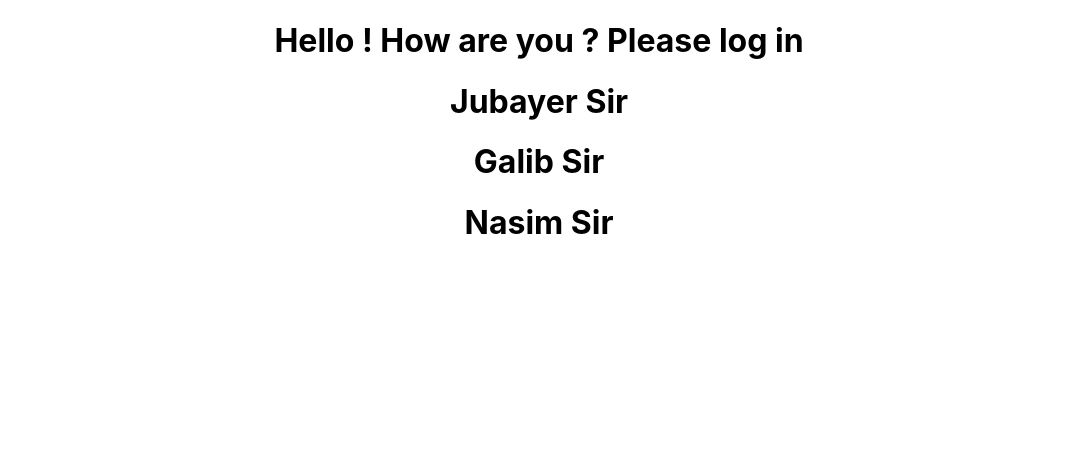
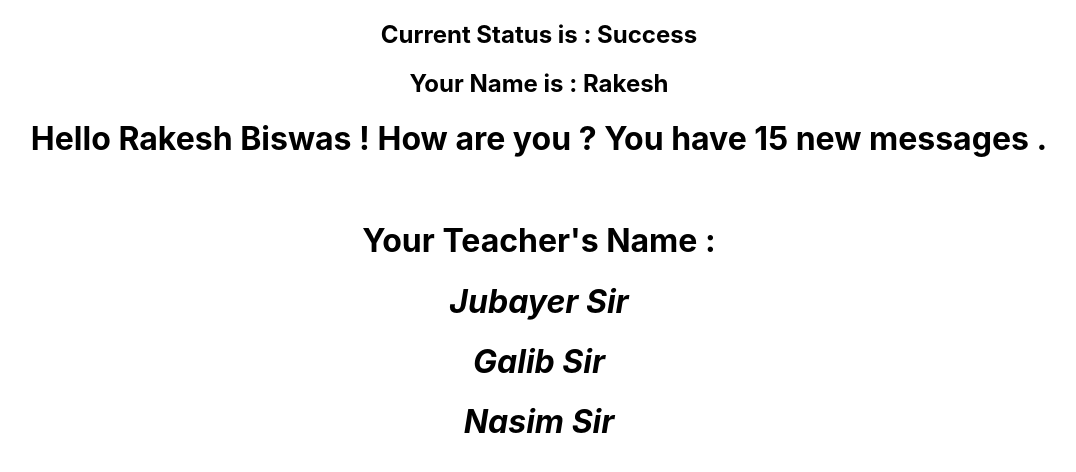
Before and after one commit to Rakesh01999/my-react-typescript, a React (Create React App) app: page / in a window 1280 px wide. Shown: the top 472 px of the page, without its empty margins (101-1177 px from the left). Built offline with nearby package versions, Linux system fonts and the light colour scheme.

Commit message:
props adding successful

```diff
--- a/src/App.tsx
+++ b/src/App.tsx
@@ -3,6 +3,7 @@ import logo from "./logo.svg";
 import "./App.css";
 import Container from "./components/Container";
 import Teacher from "./components/Teacher";
+import Status from "./components/Status";
 
 const App: React.FC = () => {
   const teacherList = [
@@ -18,12 +19,17 @@ const App: React.FC = () => {
       firstName: "Nasim",
       lastName: "Sir",
     },
-  ]
+  ];
   return (
     // <div className="App">App</div>
     <div className="App">
-      <Container name="Rakesh Biswas" message={15}  isLogged={false}/>
-      <Teacher teacherList={teacherList} />
+      <Status status="Success" data="Rakesh" />
+      <Container name="Rakesh Biswas" message={15} isLogged={true} />
+      <br />
+      <h1>Your Teacher's Name :</h1>
+      <i>
+        <Teacher teacherList={teacherList} />
+      </i>
     </div>
   );
 };
--- /dev/null
+++ b/src/components/Status.tsx
@@ -0,0 +1,16 @@
+import React from 'react'
+
+type StatusProps = {
+    status: "Success" | "Error" | "Loading" ;
+    data: string;
+}
+const Status = (props: StatusProps) => {
+  return (
+    <div>
+        <h2>Current Status is : {props.status}</h2>
+        <h2>Your Name is : {props.data}</h2>
+    </div>
+  )
+}
+
+export default Status
```
